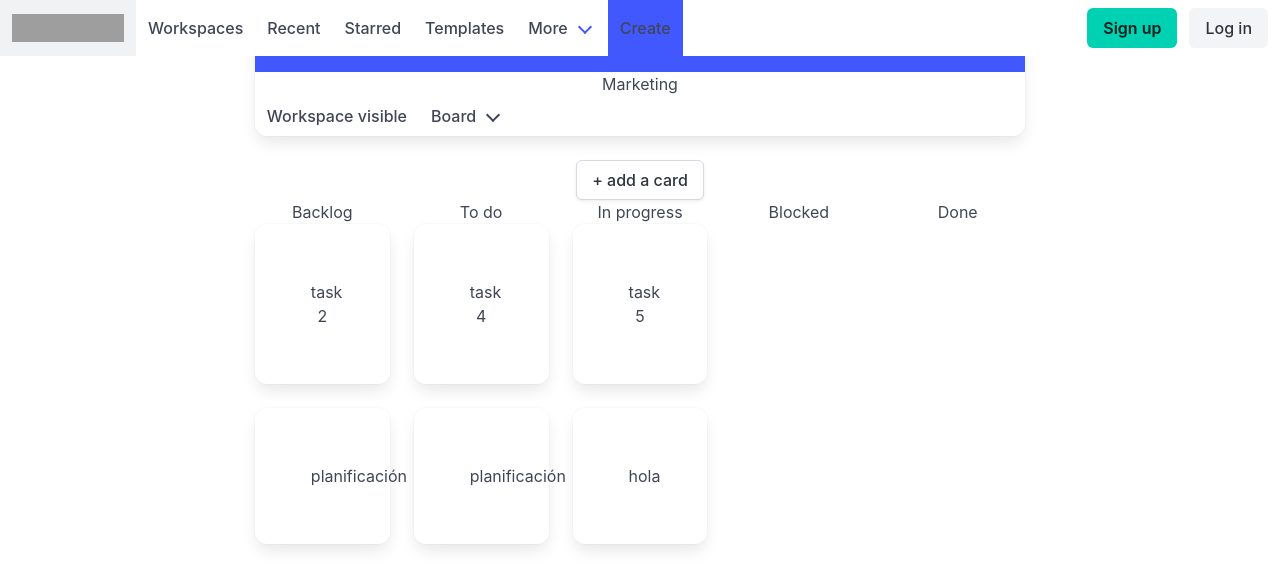
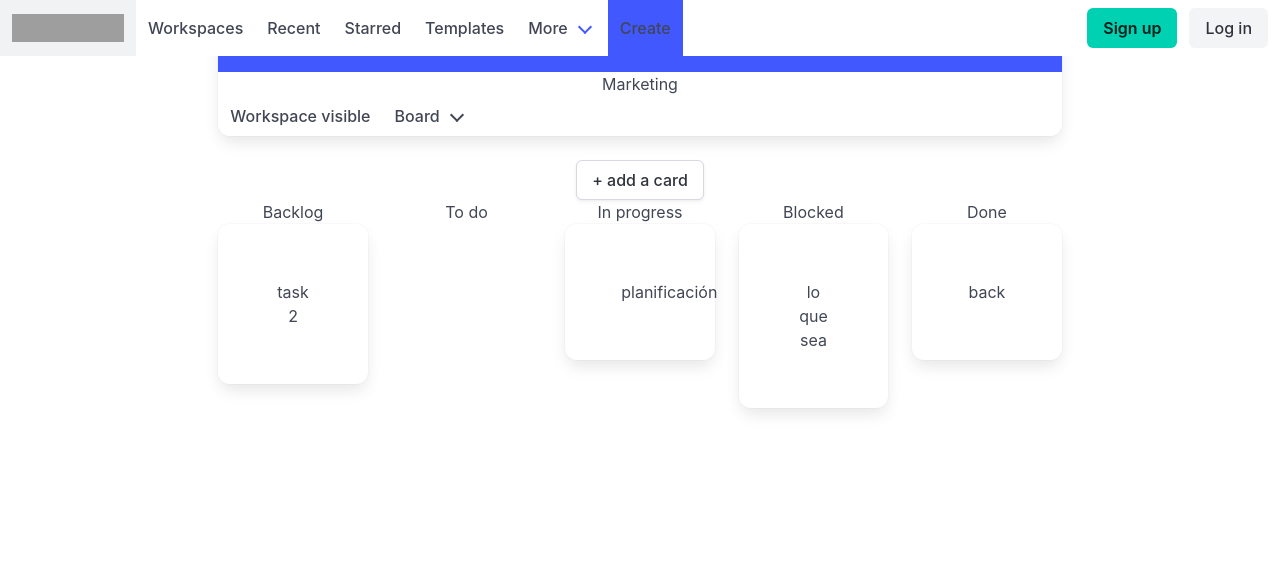
Before and after one commit to PaulinaVidal22/trello_ReactJS, a React (Vite) app in the folder trello_ReactJS/: page / in a window 1280 px wide. Shown: the top 588 px of the page. Built offline with nearby package versions, Linux system fonts and the light colour scheme; data requests are answered from the project's data file; grey boxes are pictures that could not be loaded.

Commit message:
finisheddd. styles pend

```diff
--- a/trello_ReactJS/db.json
+++ b/trello_ReactJS/db.json
@@ -21,48 +21,26 @@
       "id": "acf9"
     },
     {
-      "title": "task 4",
-      "description": "random task",
-      "dueDate": "2024-09-15",
-      "status": "To do",
-      "responsible": "User 4",
-      "priority": "Low",
-      "tagColor": "is-success",
-      "id": "4734"
-    },
-    {
-      "title": "task 5",
-      "description": "meh",
-      "dueDate": "2024-09-20",
-      "status": "In progress",
-      "responsible": "User 1",
-      "priority": "High",
-      "tagColor": "is-danger",
-      "id": "8a70"
-    },
-    {
       "id": "cf68",
       "title": "planificación",
       "description": "hola",
-      "responsible": "User 1",
       "dueDate": "2024-10-18",
-      "status": "Backlog"
+      "status": "In progress"
     },
     {
-      "id": "87f3",
-      "title": "planificación",
-      "description": "hii",
-      "responsible": "User 1",
-      "dueDate": "2024-10-26",
-      "status": "To do"
+      "id": "25f2",
+      "title": "back",
+      "description": "idk",
+      "dueDate": "2024-10-31",
+      "status": "Done"
     },
     {
-      "id": "49c0",
-      "title": "hola",
-      "description": "hiii",
+      "id": "082a",
+      "title": "lo que sea ",
+      "description": "idk",
       "responsible": "User 1",
-      "dueDate": "",
-      "status": "In progress"
+      "dueDate": "2024-11-01",
+      "status": "Blocked"
     }
   ]
 }
--- a/trello_ReactJS/src/App.jsx
+++ b/trello_ReactJS/src/App.jsx
@@ -37,22 +37,23 @@ function App() {
         const response = await fetch(url,
             { method: "POST",
             headers: { "Content-Type": "application/json" },
-            body: JSON.stringify(newTask) });
+            body: JSON.stringify(newTask),});
 
-        if (response.ok) {
+        //if (response.ok) {
             const savedTask = await response.json();
             setTasks([...tasks, savedTask]);
-        }
-        return savedTask;
+            return savedTask;
+        //}
     } catch (error) {
         console.log("Error posting task: ", error);
     }
 }
 
   async function updateTask(updatedTask) {
+    // url + `/${updatedTask.id}`
     try {
-        const response = await fetch(url + `/${updatedTask.id}`,
-            { method: "PATCH",
+        const response = await fetch(`${url}/${updatedTask.id}`,
+            { method: 'PUT',
             headers: { "Content-Type": "application/json" },
             body: JSON.stringify(updatedTask)
           }
@@ -64,32 +65,22 @@ function App() {
           );
           setTasks(updatedTasks);
         }
-
-        // const data = await response.json();
-        // return data;
     } catch (error) {
         console.log("Error updating task: ", error);
     }
 }
+
 async function deleteTask(id) {
   try {
-      const response = await fetch(url + `/${id}`,
-          { method: "DELETE",
-              // headers: { "Content-Type": "application/json" },
-              // body: JSON.stringify(task)
-          });
-
-          if (response.ok) {
-            const updatedTasks = tasks.filter((task) => task.id !== id);
-            setTasks(updatedTasks);
-            closeModal();
-          }
-
-          // const data = await response.json();
-          // return data;
+      const response = await fetch(url + `/${id}`, { method: "DELETE"});
+        if (response.ok) {
+          const updatedTasks = tasks.filter((task) => task.id !== id);
+          setTasks(updatedTasks);
+          closeEditModal();
+        }
   } catch (error) {
       console.log("Error deleting task: ", error);
-      closeModal();
+      closeEditModal();
   }
 }
 
@@ -132,7 +123,7 @@ const closeEditModal = () => {
       )}
       {isEditModalOpen && (
         <EditCardModal
-          closeEditModal={() => closeEditModal}
+          closeEditModal={closeEditModal}
           task={selectedTask}
           updateTask={updateTask}
           deleteTask={() => deleteTask(selectedTask.id)}
--- a/trello_ReactJS/src/components/addCardModal/addCardModal.jsx
+++ b/trello_ReactJS/src/components/addCardModal/addCardModal.jsx
@@ -116,11 +116,19 @@ export function AddCardModal({closeModal, postTask }) {
                             </div>
                         </div>
                     </div>
-                    <button id="addCardButton" className="button is-primary" type="submit" onClick={() => closeModal}>Add</button>
+                    <button
+                    id="addCardButton"
+                    className="button is-primary"
+                    type="submit"
+                    >Add</button>
                 </form>
             </div>
         </div>
-        <button className="modal-close is-large" aria-label="close" onClick={() => closeModal}></button>
+        <button
+            className="modal-close is-large"
+            aria-label="close"
+            onClick={closeModal}
+        ></button>
     </div>
 
 );
--- a/trello_ReactJS/src/components/card/card.jsx
+++ b/trello_ReactJS/src/components/card/card.jsx
@@ -26,7 +26,7 @@ export function Card({ title, priority, openEditModal}) {
         <div
             //className={`${classes.card} ${classes['clickable-card']}`}
             className="card clickable-card"
-            onClick={() => openEditModal(task)}
+            onClick={openEditModal}
             style={{ cursor: 'pointer' }}>
             <header className="card-header">
                 <span
--- a/trello_ReactJS/src/components/column/column.jsx
+++ b/trello_ReactJS/src/components/column/column.jsx
@@ -15,7 +15,7 @@ export function Column ({columnName, tasks,  openEditModal}){
             //tagColor={task.tagColor}
             priority={task.priority}
             // responsible={task.responsible}
-            openEditModal={openEditModal}
+            openEditModal={() => openEditModal(task)}
         />
     ));
 
--- a/trello_ReactJS/src/components/editCardModal/editCardModal.jsx
+++ b/trello_ReactJS/src/components/editCardModal/editCardModal.jsx
@@ -24,7 +24,7 @@ export function EditCardModal({ task, closeEditModal, updateTask, deleteTask })
         e.preventDefault();
         const updatedTask = { ...task, title, description, responsible, dueDate, status, priority };
         await updateTask(updatedTask);
-        Edit();
+        closeEditModal();
     };
 
     return (
@@ -42,7 +42,7 @@ export function EditCardModal({ task, closeEditModal, updateTask, deleteTask })
                             id="editCardTitle"
                             className="input"
                             type="text"
-                            //placeholder="Título"
+                            placeholder="Title"
                             value={title}
                             onChange={(e) => setTitle(e.target.value)}
                             required ></input>
@@ -122,27 +122,21 @@ export function EditCardModal({ task, closeEditModal, updateTask, deleteTask })
                     id="updateCardButton"
                     className="button is-primary"
                     type="submit"
-                    // onClick={() => {
-                    //     updateTask(updatedTask);
-                    //     Edit();
-                    // }}
                     >Save Changes</button>
                     <button
                     id="deleteCardButton"
                     className="button is-light"
                     onClick={() => {
-                        deleteTask();
-                        closeEditModal();
+                        deleteTask(task.id);
                     }}
                     >Delete Card</button>
                 </form>
             </div>
         </div>
         <button
-        type="button"
-        className="modal-close is-large"
-        aria-label="close"
-        onClick={() => closeEditModal}
+            className="modal-close is-large"
+            aria-label="close"
+            onClick={closeEditModal}
         ></button>
         </div>
     );
```
